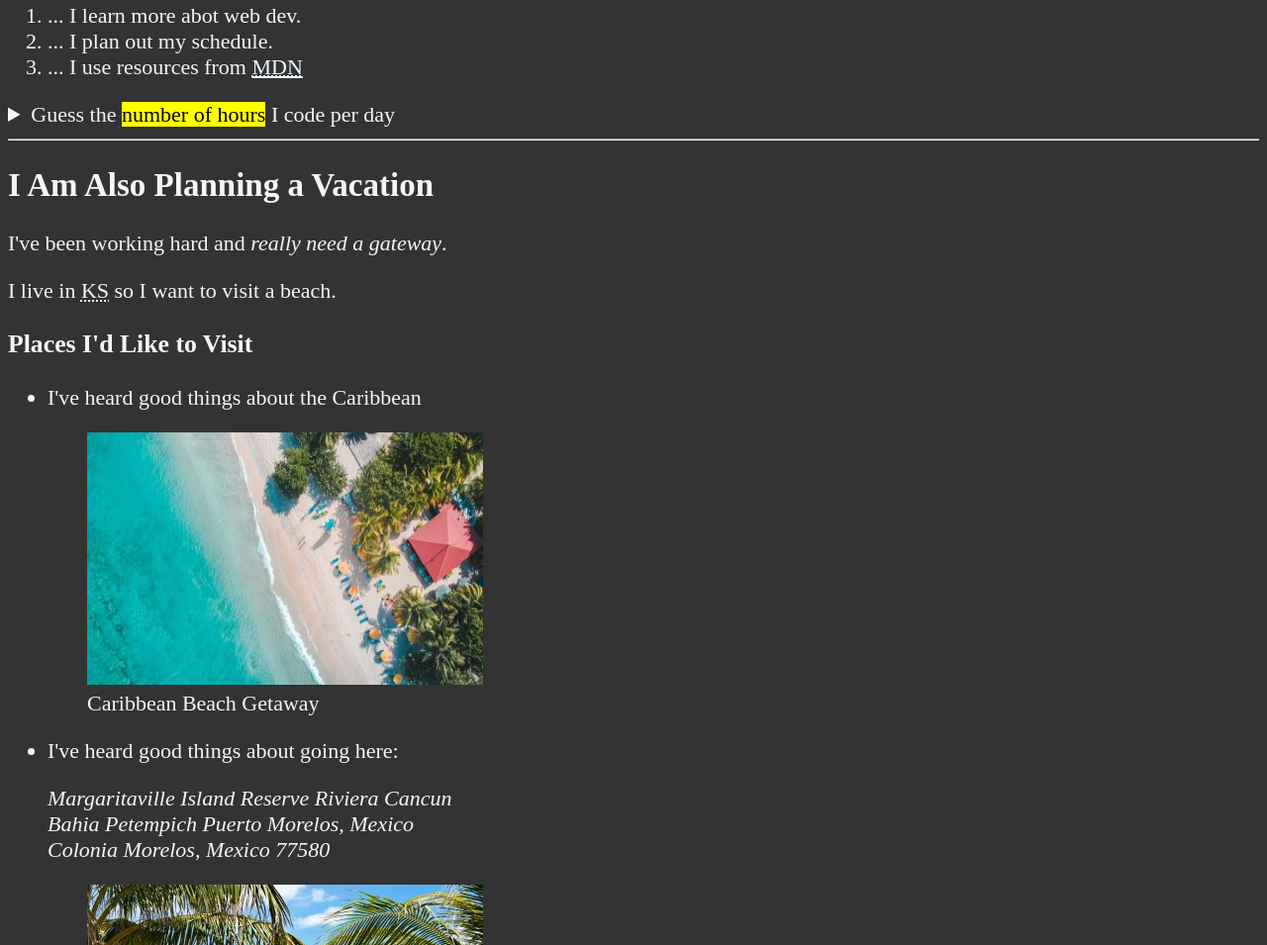
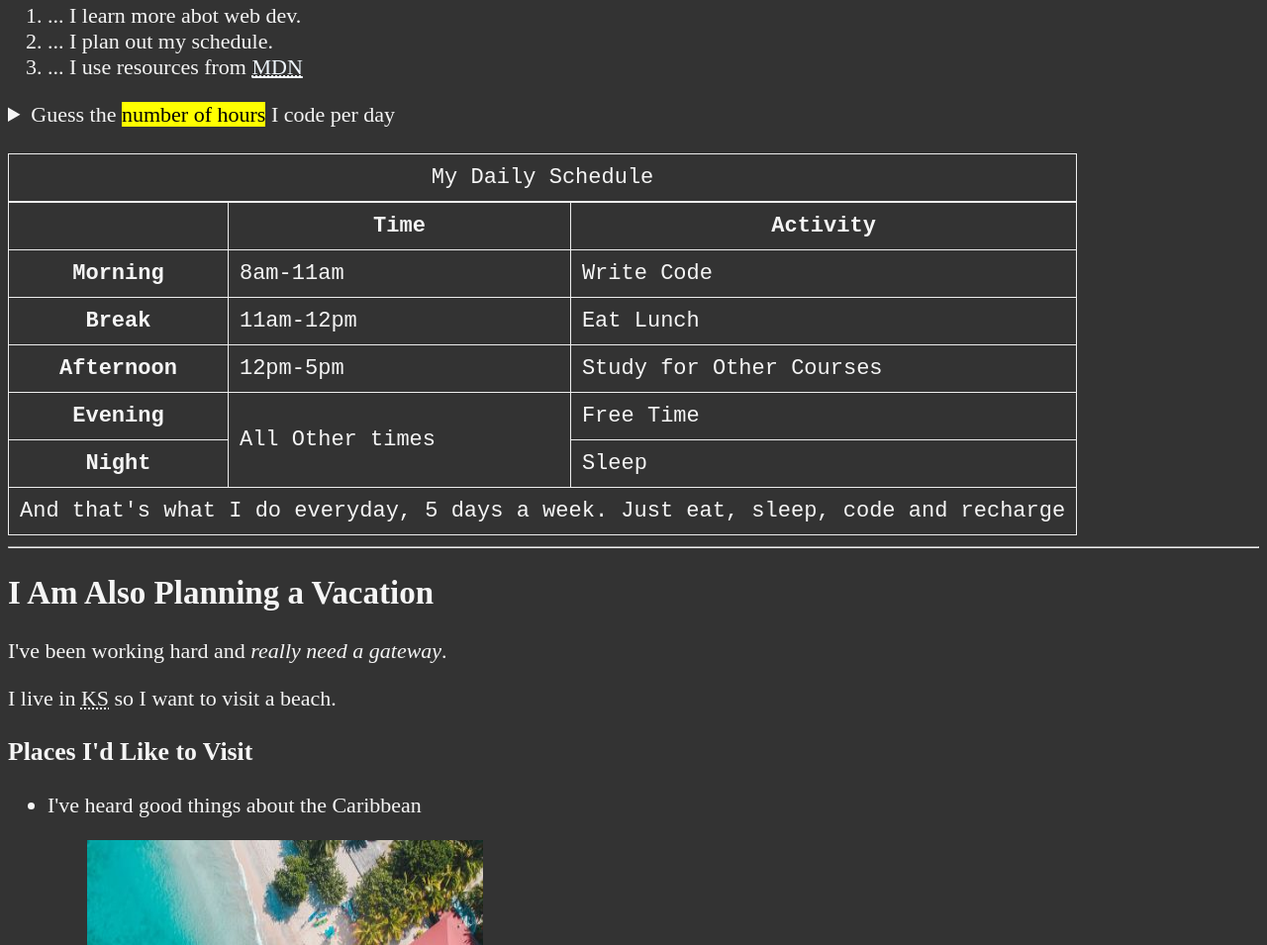
Before and after one commit to rasakhi/learning-html_and_css, a plain HTML site: page HTML Course/index.html in a window 1280 px wide. Shown: the part 915-1870 px from the top of the page at 99% size. Drawn offline with Linux system fonts and the light colour scheme.

Commit message:
Using Tables in HTML

```diff
--- a/HTML Course/index.html
+++ b/HTML Course/index.html
@@ -55,6 +55,54 @@
                             <p>I start at <time datetime="08:00">8 am</time> and I write code for <time datetime="PT3H">3 hours</time> every morning</p>
                         </details>
                     </aside>
+                    <br>
+                    <table>
+                        <caption>My Daily Schedule</caption>
+                        <thead>
+                            <tr>
+                                <th>&nbsp;</th>
+                                <th scope="col">Time</th>
+                                <th scope="col">Activity</th>
+                            </tr>
+                        </thead>
+                        <tbody>
+                            <tr>
+                                <th scope="row">Morning</th>
+                                <td>
+                                    <time datetime="08:00">8am</time>-<time datetime="11:00">11am</time>
+                                </td>
+                                <td>Write Code</td>
+                            </tr>
+                            <tr>
+                                <th scope="row">Break</th>
+                                <td>
+                                    <time datetime="11:00">11am</time>-<time datetime="12:00">12pm</time>
+                                </td>
+                                <td>Eat Lunch</td>
+                            </tr>
+                            <tr>
+                                <th scope="row">Afternoon</th>
+                                <td>
+                                    <time datetime="12:00">12pm</time>-<time datetime="17:00">5pm</time>
+                                </td>
+                                <td>Study for Other Courses</td>
+                            </tr>
+                            <tr>
+                                <th scope="row">Evening</th>
+                                <td rowspan="2">All Other times</td>
+                                <td>Free Time</td>
+                            </tr>
+                            <tr>
+                                <th scope="row">Night</th>
+                                <td>Sleep</td>
+                            </tr>
+                        </tbody>
+                        <tfoot>
+                            <tr>
+                                <td colspan="3"> And that's what I do everyday, 5 days a week. Just eat, sleep, code and recharge</td>
+                            </tr>
+                        </tfoot>
+                    </table>
                 </section>
             </article>
             <hr>
--- a/HTML Course/main.css
+++ b/HTML Course/main.css
@@ -18,3 +18,10 @@ a:visited {
 a:hover, a:active {
     color: #eee;
 }
+
+table, tr, th, td, caption {
+    border: 1px solid #eee;
+    font-family: 'Courier New', Courier, monospace;
+    border-collapse: collapse;
+    padding: 0.5rem;
+}
```
